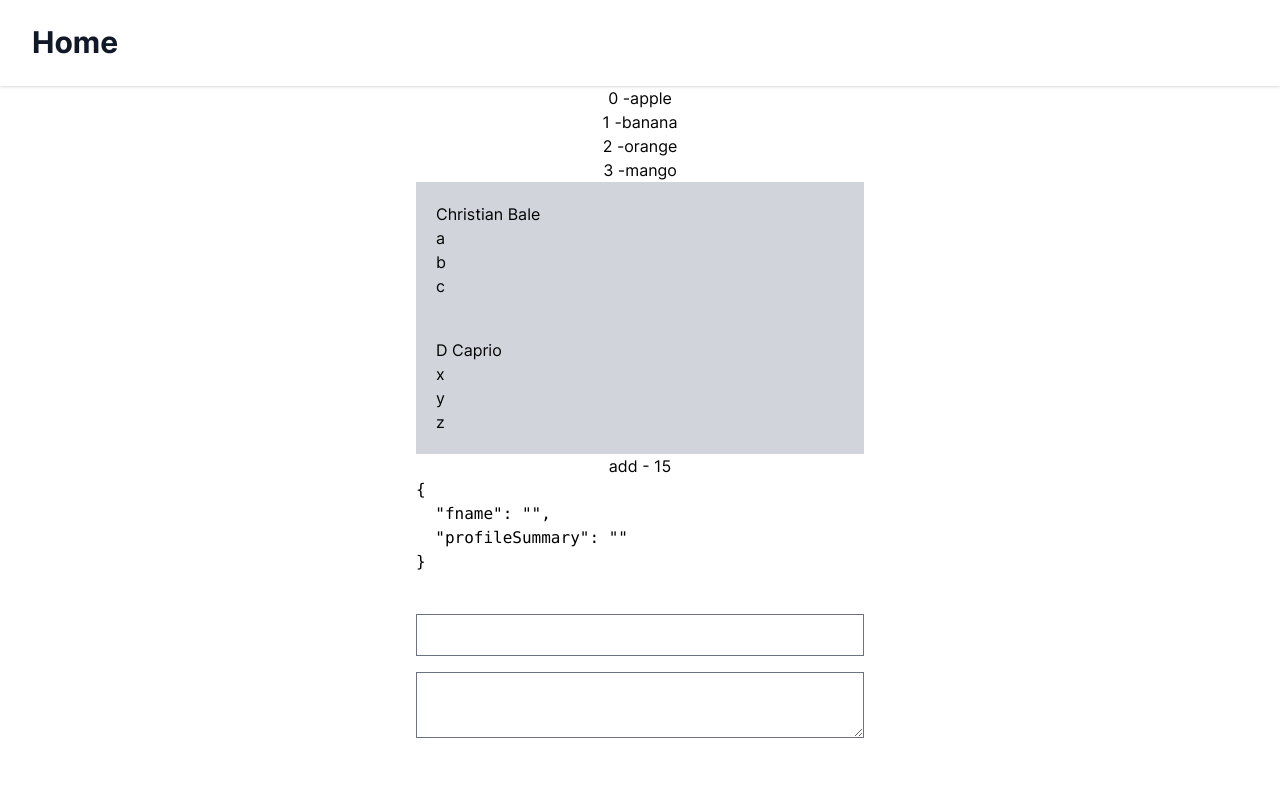
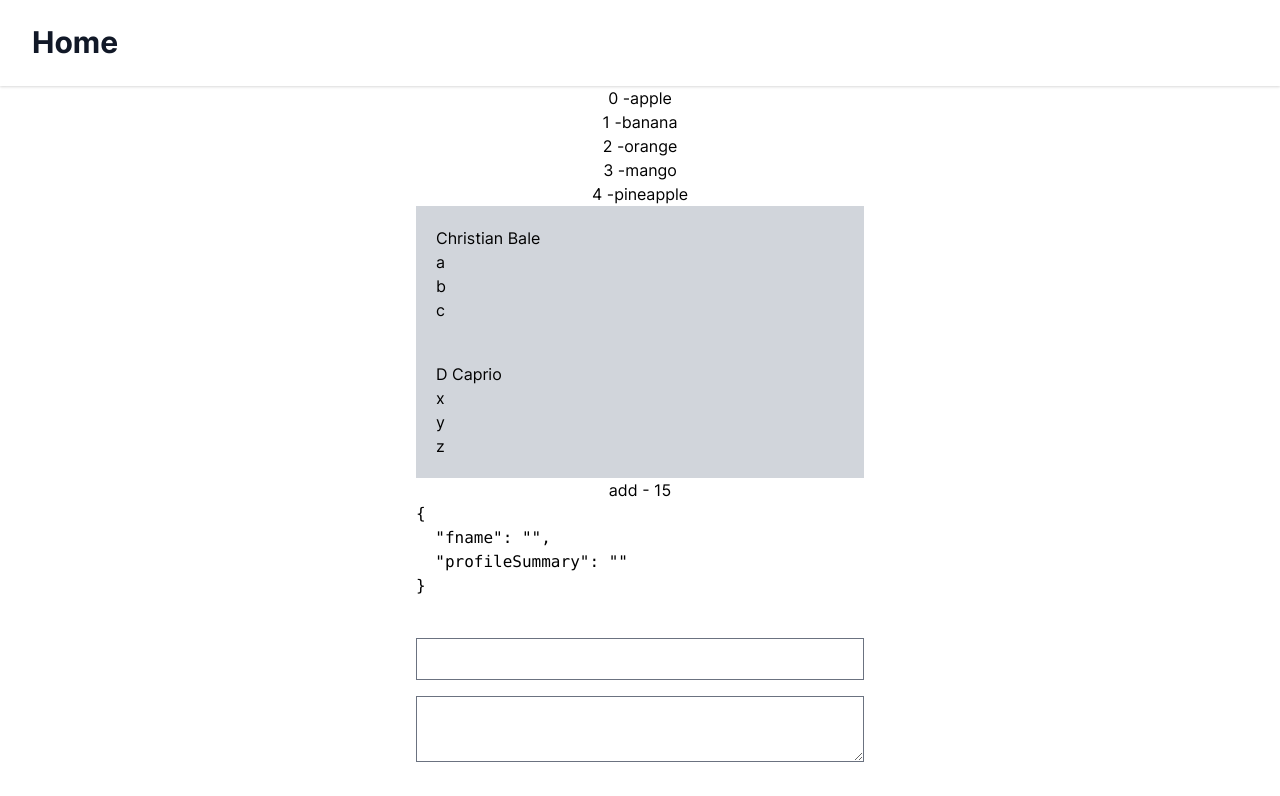
Before and after one commit to m0shiurX/space-app, a Vue app: page / in a window 1280 px wide. Shown: the top 796 px of the page. Built offline with nearby package versions, Linux system fonts and the light colour scheme; what @tailwindcss/typography would draw is missing.

Commit message:
Updated home page

```diff
--- a/src/views/Home.vue
+++ b/src/views/Home.vue
@@ -29,7 +29,7 @@
                 question: "Ready to dive in?",
                 answer: "SpaceWorks Starter App",
                 isEnabled: false,
-                fruits: ['apple', 'banana', 'orange', 'mango'],
+                fruits: ['apple', 'banana', 'orange', 'mango', 'pineapple'],
                 actors: [{
                         name: "Christian Bale",
                         movies: ['a', 'b', 'c']
```
